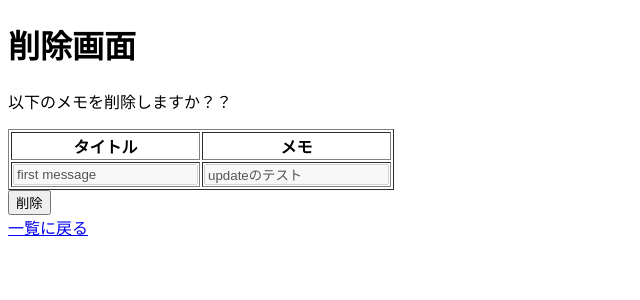
After one commit to sigehiro/myproject, a Flask app: page /1/delete in a window 1280 px wide. The commit adds this page. Shown: the top 300 px of the page, without its empty margins (0-640 px from the left). Run offline with Flask 3, Linux system fonts and the light colour scheme; data comes from the database, SQL or seed files in the repository; both versions use the stored data as it was after the commit.

Commit message:
add 削除画面と機能実装

```diff
--- a/app.py
+++ b/app.py
@@ -24,7 +24,7 @@ def regist():
 
     return render_template('regist.html')
 
-
+# 編集
 @app.route("/<id>/edit", methods=['GET', 'POST'])
 def edit(id):
     if request.method =='POST':
@@ -42,6 +42,22 @@ def edit(id):
 
     return render_template('edit.html', post = post)
 
+# 削除
+@app.route("/<id>/delete", methods=['GET', 'POST'])
+def delete(id):
+    if request.method =='POST':
+        # 画面からの登録情報の取得
+        db = get_db()
+        db.execute("delete from memo where id=?", [id,])
+        db.commit()
+        return redirect('/')
+
+    post = get_db().execute(
+    "select id, title, body from memo where id=?", (id,)
+    ).fetchone()
+
+    return render_template('delete.html', post = post)
+
 
 if __name__ == "__main__":
     app.run()
--- /dev/null
+++ b/templates/delete.html
@@ -0,0 +1,20 @@
+{% extends "base.html" %}
+
+{% block content %}
+<h1>削除画面</h1>
+<p>以下のメモを削除しますか？？</p>
+<form action="" method="POST">
+    <table border="1">
+        <tr>
+            <th>タイトル</th>
+            <th>メモ</th>
+        </tr>
+        <tr>
+            <td><input type="text" name="title" value="{{post.title}}" disabled></td>
+            <td><input type="text" name="body" value="{{post.body}}" disabled></td>
+        </tr>
+    </table>
+    <input type="submit" value="削除">
+</form>
+<a href="/" role="button">一覧に戻る</a>
+{% endblock %}
--- a/templates/index.html
+++ b/templates/index.html
@@ -18,6 +18,7 @@
                     <td>{{memo.title}}</td>
                     <td>{{memo.body}}</td>
                     <td><a href="/{{memo.id}}/edit" role="button">編集</a></td>
+                    <td><a href="/{{memo.id}}/delete" role="button">削除</a></td>
                 </tr>
             {% endfor %}
         </table>
```
Also changed, not shown: flaskmemo.db.
